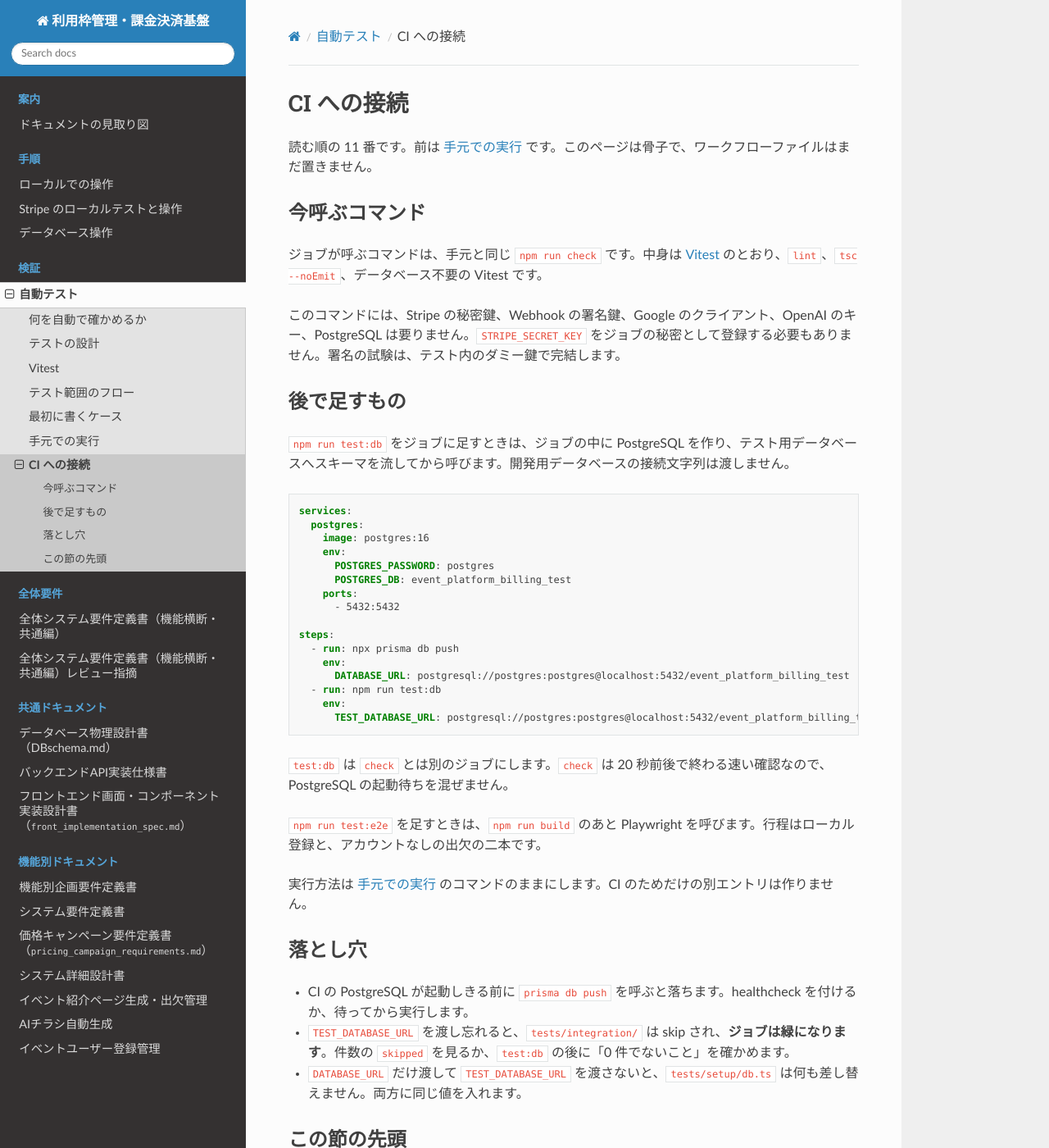
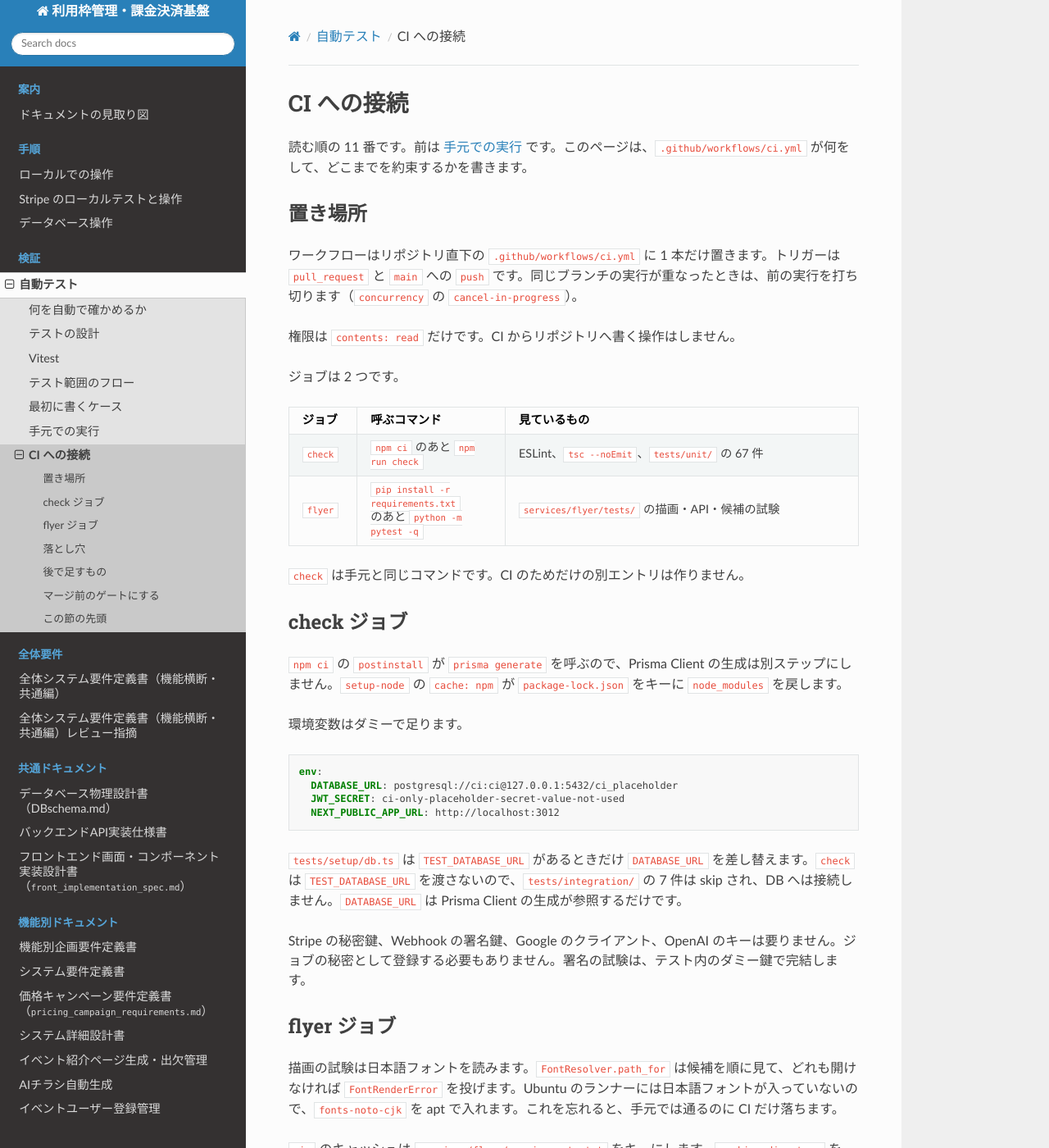
Before and after one commit to HirofumiSato/EventKreater, a Sphinx documentation site: the page built from docs/testing/ci.rst, in a window 1280 px wide and 1400 px high. Shown: the whole window at 82% size. Built offline with Sphinx 7.4.7 and the Read the Docs theme 3.1.0, drawn with Linux system fonts in a browser that asks for light colours; some of the changed text lies outside the part shown.

Commit message:
ci: GitHub Actions で check と flyer を回す
- .github/workflows/ci.yml を追加。pull_request と main への push で 2 ジョブ。
  - check: npm ci のあと npm run check。lint、tsc --noEmit、Vitest 67 件。
    DATABASE_URL はダミーで、TEST_DATABASE_URL を渡さないので結合 7 件は skip。
  - flyer: fonts-noto-cjk を apt で入れてから pytest。日本語フォントが無いと
    FontRenderError で落ちるため。
- docs/testing/ci.rst: 「骨子だけ」から実際のワークフロー説明へ書き換え。
  後で足す test-db ジョブの雛形も載せる。
- docs/testing/index.rst, docs/sitemap.rst: 上記に合わせて記述を追随。

Co-authored-by: Cursor <cursoragent@cursor.com>

```diff
--- a/docs/sitemap.rst
+++ b/docs/sitemap.rst
@@ -121,7 +121,7 @@ Next.js 側の自動テストです。読む順は :doc:`testing/index` が正
    * - :doc:`testing/local-run`
      - 手元での実行。テストカードは含めない
    * - :doc:`testing/ci`
-     - CI の接続。Stripe の秘密鍵は登録しない
+     - CI の接続。``check`` と ``flyer`` の 2 ジョブ。Stripe の秘密鍵は登録しない
 
 全体要件と共通ドキュメント
 ^^^^^^^^^^^^^^^^^^^^^^^^^^
--- a/docs/testing/ci.rst
+++ b/docs/testing/ci.rst
@@ -1,51 +1,112 @@
 CI への接続
 ===========
 
-読む順の 11 番です。前は :doc:`local-run` です。このページは骨子で、ワークフローファイルはまだ置きません。
+読む順の 11 番です。前は :doc:`local-run` です。このページは、``.github/workflows/ci.yml`` が何をして、どこまでを約束するかを書きます。
 
-今呼ぶコマンド
---------------
+置き場所
+--------
 
-ジョブが呼ぶコマンドは、手元と同じ ``npm run check`` です。中身は :doc:`vitest/index` のとおり、``lint``、``tsc --noEmit``、データベース不要の Vitest です。
+ワークフローはリポジトリ直下の ``.github/workflows/ci.yml`` に 1 本だけ置きます。トリガーは ``pull_request`` と ``main`` への ``push`` です。同じブランチの実行が重なったときは、前の実行を打ち切ります（``concurrency`` の ``cancel-in-progress``）。
 
-このコマンドには、Stripe の秘密鍵、Webhook の署名鍵、Google のクライアント、OpenAI のキー、PostgreSQL は要りません。``STRIPE_SECRET_KEY`` をジョブの秘密として登録する必要もありません。署名の試験は、テスト内のダミー鍵で完結します。
+権限は ``contents: read`` だけです。CI からリポジトリへ書く操作はしません。
+
+ジョブは 2 つです。
+
+.. list-table::
+   :header-rows: 1
+   :widths: 12 26 62
+
+   * - ジョブ
+     - 呼ぶコマンド
+     - 見ているもの
+   * - ``check``
+     - ``npm ci`` のあと ``npm run check``
+     - ESLint、``tsc --noEmit``、``tests/unit/`` の 67 件
+   * - ``flyer``
+     - ``pip install -r requirements.txt`` のあと ``python -m pytest -q``
+     - ``services/flyer/tests/`` の描画・API・候補の試験
+
+``check`` は手元と同じコマンドです。CI のためだけの別エントリは作りません。
+
+check ジョブ
+------------
+
+``npm ci`` の ``postinstall`` が ``prisma generate`` を呼ぶので、Prisma Client の生成は別ステップにしません。``setup-node`` の ``cache: npm`` が ``package-lock.json`` をキーに ``node_modules`` を戻します。
+
+環境変数はダミーで足ります。
+
+.. code-block:: yaml
+
+   env:
+     DATABASE_URL: postgresql://ci:ci@127.0.0.1:5432/ci_placeholder
+     JWT_SECRET: ci-only-placeholder-secret-value-not-used
+     NEXT_PUBLIC_APP_URL: http://localhost:3012
+
+``tests/setup/db.ts`` は ``TEST_DATABASE_URL`` があるときだけ ``DATABASE_URL`` を差し替えます。``check`` は ``TEST_DATABASE_URL`` を渡さないので、``tests/integration/`` の 7 件は skip され、DB へは接続しません。``DATABASE_URL`` は Prisma Client の生成が参照するだけです。
+
+Stripe の秘密鍵、Webhook の署名鍵、Google のクライアント、OpenAI のキーは要りません。ジョブの秘密として登録する必要もありません。署名の試験は、テスト内のダミー鍵で完結します。
+
+flyer ジョブ
+------------
+
+描画の試験は日本語フォントを読みます。``FontResolver.path_for`` は候補を順に見て、どれも開けなければ ``FontRenderError`` を投げます。Ubuntu のランナーには日本語フォントが入っていないので、``fonts-noto-cjk`` を apt で入れます。これを忘れると、手元では通るのに CI だけ落ちます。
+
+``pip`` のキャッシュは ``services/flyer/requirements.txt`` をキーにします。``working-directory`` を ``services/flyer`` にしてあるので、``pip install`` と ``pytest`` はそのまま書けます。
+
+落とし穴
+--------
+
+* **``TEST_DATABASE_URL`` を渡し忘れると、``tests/integration/`` は skip され、ジョブは緑になります。** ``check`` はあえて渡していません。DB の試験を緑の条件に入れるときは、下の「後で足すもの」の手順で別ジョブにします。
+* ``npm ci`` は ``package-lock.json`` と ``package.json`` がずれていると落ちます。依存を足したら、lock も同じコミットに入れます。
+* ``next lint`` は初回に ``.eslintrc.json`` を探します。設定ファイルを消したり移動したりすると、CI だけ落ちます。
+* ``docs/_build/`` は ``.gitignore`` にあるので、Sphinx のビルドはジョブに入れていません。ドキュメントの検証は手元の ``npm run docs`` です。
 
 後で足すもの
 ------------
 
-``npm run test:db`` をジョブに足すときは、ジョブの中に PostgreSQL を作り、テスト用データベースへスキーマを流してから呼びます。開発用データベースの接続文字列は渡しません。
+``npm run test:db`` を足すときは、``check`` とは別のジョブにします。``check`` は 20 秒前後で終わる速い確認なので、PostgreSQL の起動待ちを混ぜません。
 
 .. code-block:: yaml
 
-   services:
-     postgres:
-       image: postgres:16
-       env:
-         POSTGRES_PASSWORD: postgres
-         POSTGRES_DB: event_platform_billing_test
-       ports:
-         - 5432:5432
+   test-db:
+     runs-on: ubuntu-latest
+     services:
+       postgres:
+         image: postgres:16
+         env:
+           POSTGRES_PASSWORD: postgres
+           POSTGRES_DB: event_platform_billing_test
+         ports:
+           - 5432:5432
+         options: >-
+           --health-cmd pg_isready
+           --health-interval 10s
+           --health-timeout 5s
+           --health-retries 5
+     steps:
+       - uses: actions/checkout@v4
+       - uses: actions/setup-node@v4
+         with:
+           node-version: 20
+           cache: npm
+       - run: npm ci
+       - run: npx prisma db push
+         env:
+           DATABASE_URL: postgresql://postgres:postgres@localhost:5432/event_platform_billing_test
+       - run: npm run test:db
+         env:
+           TEST_DATABASE_URL: postgresql://postgres:postgres@localhost:5432/event_platform_billing_test
 
-   steps:
-     - run: npx prisma db push
-       env:
-         DATABASE_URL: postgresql://postgres:postgres@localhost:5432/event_platform_billing_test
-     - run: npm run test:db
-       env:
-         TEST_DATABASE_URL: postgresql://postgres:postgres@localhost:5432/event_platform_billing_test
+``services`` の ``options`` に ``pg_isready`` の healthcheck を付けます。これが無いと、PostgreSQL が接続を受け付ける前に ``prisma db push`` が走って落ちます。
 
-``test:db`` は ``check`` とは別のジョブにします。``check`` は 20 秒前後で終わる速い確認なので、PostgreSQL の起動待ちを混ぜません。
+``TEST_DATABASE_URL`` と ``DATABASE_URL`` には同じ値を入れます。片方だけだと ``tests/setup/db.ts`` が差し替えず、開発用の接続先を見に行きます。
 
 ``npm run test:e2e`` を足すときは、``npm run build`` のあと Playwright を呼びます。行程はローカル登録と、アカウントなしの出欠の二本です。
 
-実行方法は :doc:`local-run` のコマンドのままにします。CI のためだけの別エントリは作りません。
+マージ前のゲートにする
+----------------------
 
-落とし穴
---------
-
-* CI の PostgreSQL が起動しきる前に ``prisma db push`` を呼ぶと落ちます。healthcheck を付けるか、待ってから実行します。
-* ``TEST_DATABASE_URL`` を渡し忘れると、``tests/integration/`` は skip され、**ジョブは緑になります**。件数の ``skipped`` を見るか、``test:db`` の後に「0 件でないこと」を確かめます。
-* ``DATABASE_URL`` だけ渡して ``TEST_DATABASE_URL`` を渡さないと、``tests/setup/db.ts`` は何も差し替えません。両方に同じ値を入れます。
+GitHub のブランチ保護で ``check`` と ``flyer`` を必須にすると、落ちたままの ``main`` が防げます。個人開発でも、触っていない領域の破壊（とくに ``services/flyer``）を検出できるのが利点です。
 
 この節の先頭
 ------------
--- a/docs/testing/index.rst
+++ b/docs/testing/index.rst
@@ -60,7 +60,7 @@
      - 手元での実行手順
    * - 11
      - :doc:`ci`
-     - CI に載せるときの接続。今は骨子だけ
+     - CI に載せるときの接続。ワークフローの中身と、緑になる条件
 
 .. rubric:: 今の到達点
 
@@ -68,7 +68,7 @@
 
 テストは 10 ファイル、``it`` は 74 件です。内訳は ``tests/unit/`` が 67、``tests/integration/`` が 7 です。``TEST_DATABASE_URL`` の無い環境では、結合の 7 件が skip され、67 件が実行されます。``npm test`` は 2 秒弱、``npm run check`` は 20 秒前後で終わります。
 
-PostgreSQL が要る試験は ``npm run test:db``、ブラウザ行程は ``npm run test:e2e`` に分け、既定の ``check`` には入れません。``test:e2e`` はまだありません。CI は後から、手元と同じ ``npm run check`` を呼びます。
+PostgreSQL が要る試験は ``npm run test:db``、ブラウザ行程は ``npm run test:e2e`` に分け、既定の ``check`` には入れません。``test:e2e`` はまだありません。CI は ``.github/workflows/ci.yml`` が、手元と同じ ``npm run check`` を呼びます。
 
 現在の ``package.json`` にある自動実行は ``npm run lint``、``npm run typecheck``、``npm test``、``npm run test:watch``、``npm run test:db``、``npm run check`` です。``npm test`` は ``tests/`` の ``.test.ts`` 全体を集めます。``tests/integration/`` は ``TEST_DATABASE_URL`` があるときだけ中身が走り、無ければ skip されます。**skip は成功と同じ終了コードです。**
 
@@ -81,7 +81,7 @@ PostgreSQL が要る試験は ``npm run test:db``、ブラウザ行程は ``npm
 3. ``ref`` の永続化と hydrate の応答を ``tests/integration/`` に足す。
 4. ``jsdom`` と ``@testing-library/react`` を入れ、``include`` に ``**/*.test.tsx`` を足してから、勧誘カードと登録案内の 2 本を書く。
 5. Playwright を入れ、ローカル登録と、アカウントなしの出欠を各 1 本通す。
-6. CI で PostgreSQL を立て、``npm run test:db`` を ``check`` とは別のジョブで呼ぶ。
+6. CI の ``test-db`` ジョブで PostgreSQL を立て、``npm run test:db`` を ``check`` とは別に呼ぶ。手順は :doc:`ci` にある。
 
 .. rubric:: 次に読む
 
```
Also changed, not shown: 1 other file.
